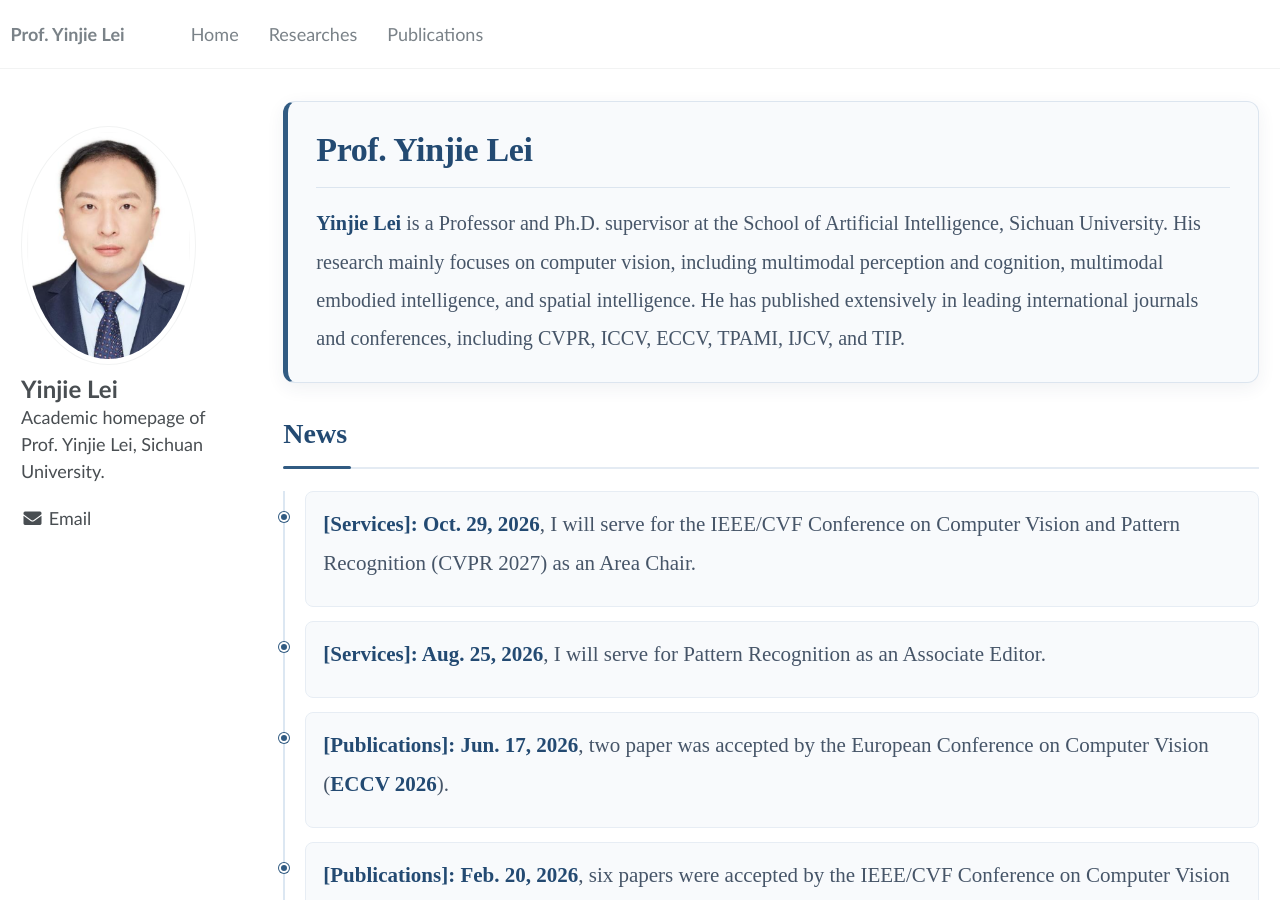
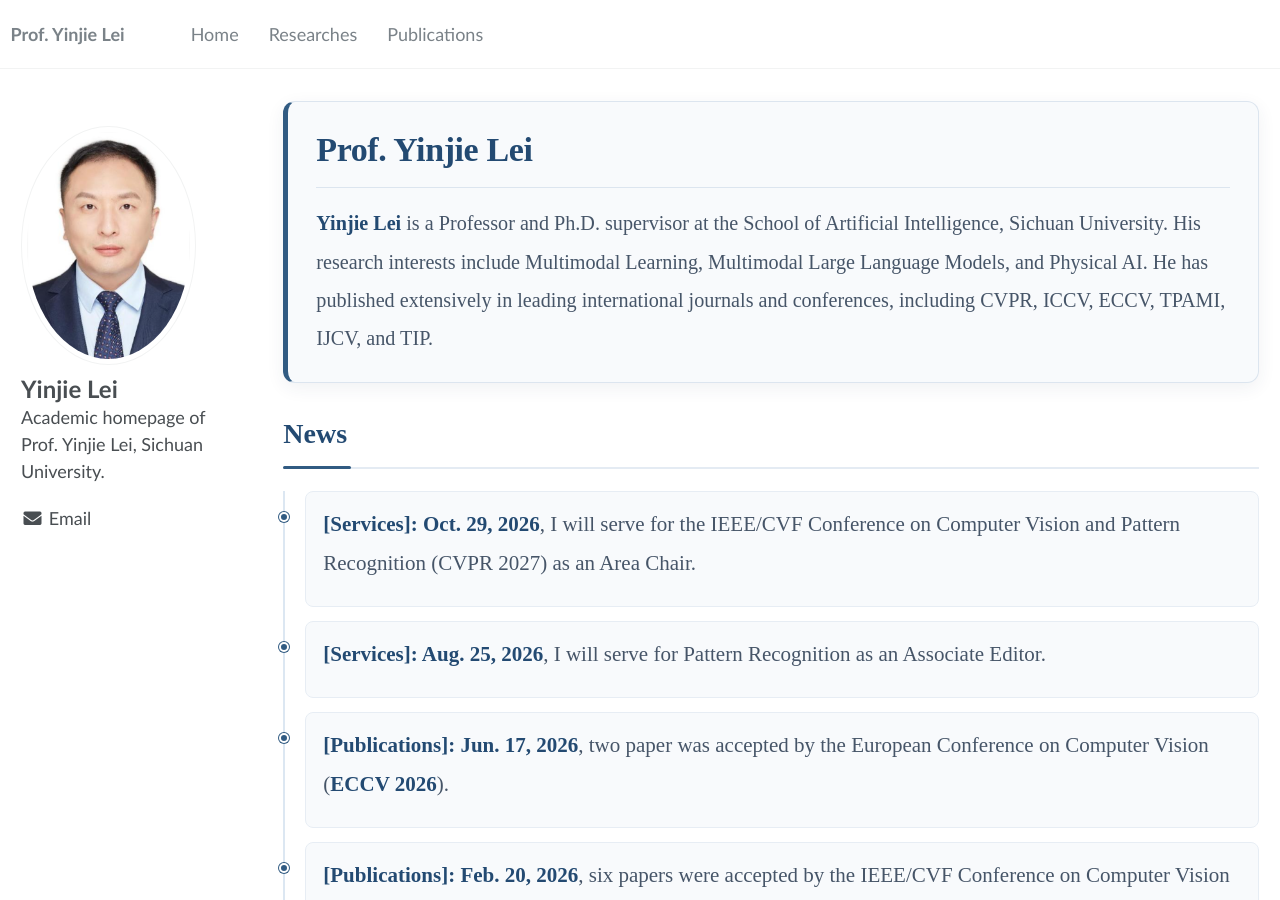
Before and after one commit to leolyj/leolyj.github.io, a Jekyll site: the page built from _pages/about.md, in a window 1280 px wide and 900 px high. Built offline with Jekyll 4.4.1, drawn with Linux system fonts in a browser that asks for light colours.

Commit message:
Update research interests

```diff
--- a/_pages/about.md
+++ b/_pages/about.md
@@ -17,7 +17,7 @@ redirect_from:
   <h1>Prof. Yinjie Lei</h1>
 
   <p>
-    <strong>Yinjie Lei</strong> is a Professor and Ph.D. supervisor at the School of Artificial Intelligence, Sichuan University. His research mainly focuses on computer vision, including multimodal perception and cognition, multimodal embodied intelligence, and spatial intelligence. He has published extensively in leading international journals and conferences, including CVPR, ICCV, ECCV, TPAMI, IJCV, and TIP.
+    <strong>Yinjie Lei</strong> is a Professor and Ph.D. supervisor at the School of Artificial Intelligence, Sichuan University. His research interests include Multimodal Learning, Multimodal Large Language Models, and Physical AI. He has published extensively in leading international journals and conferences, including CVPR, ICCV, ECCV, TPAMI, IJCV, and TIP.
   </p>
 </div>
 
```
